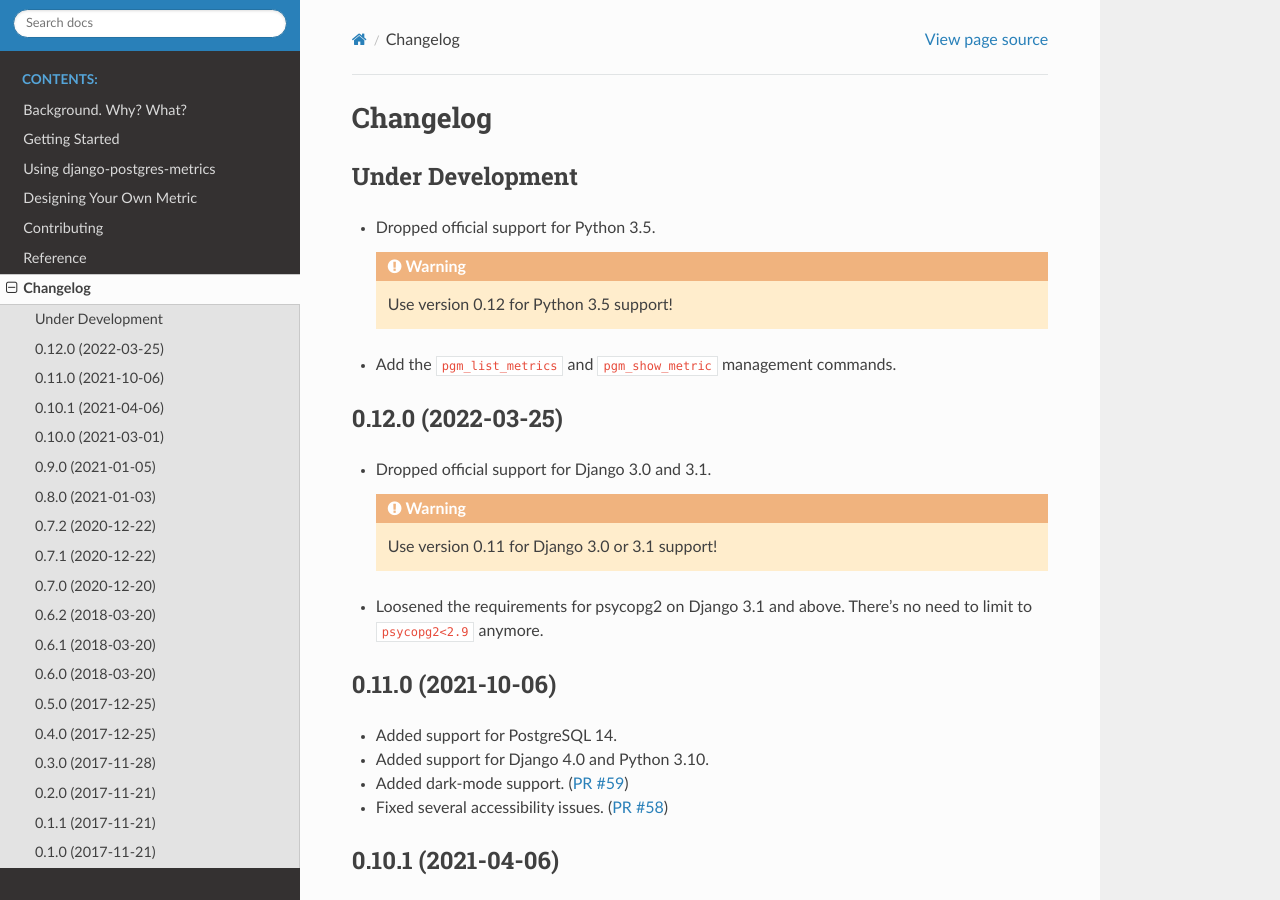
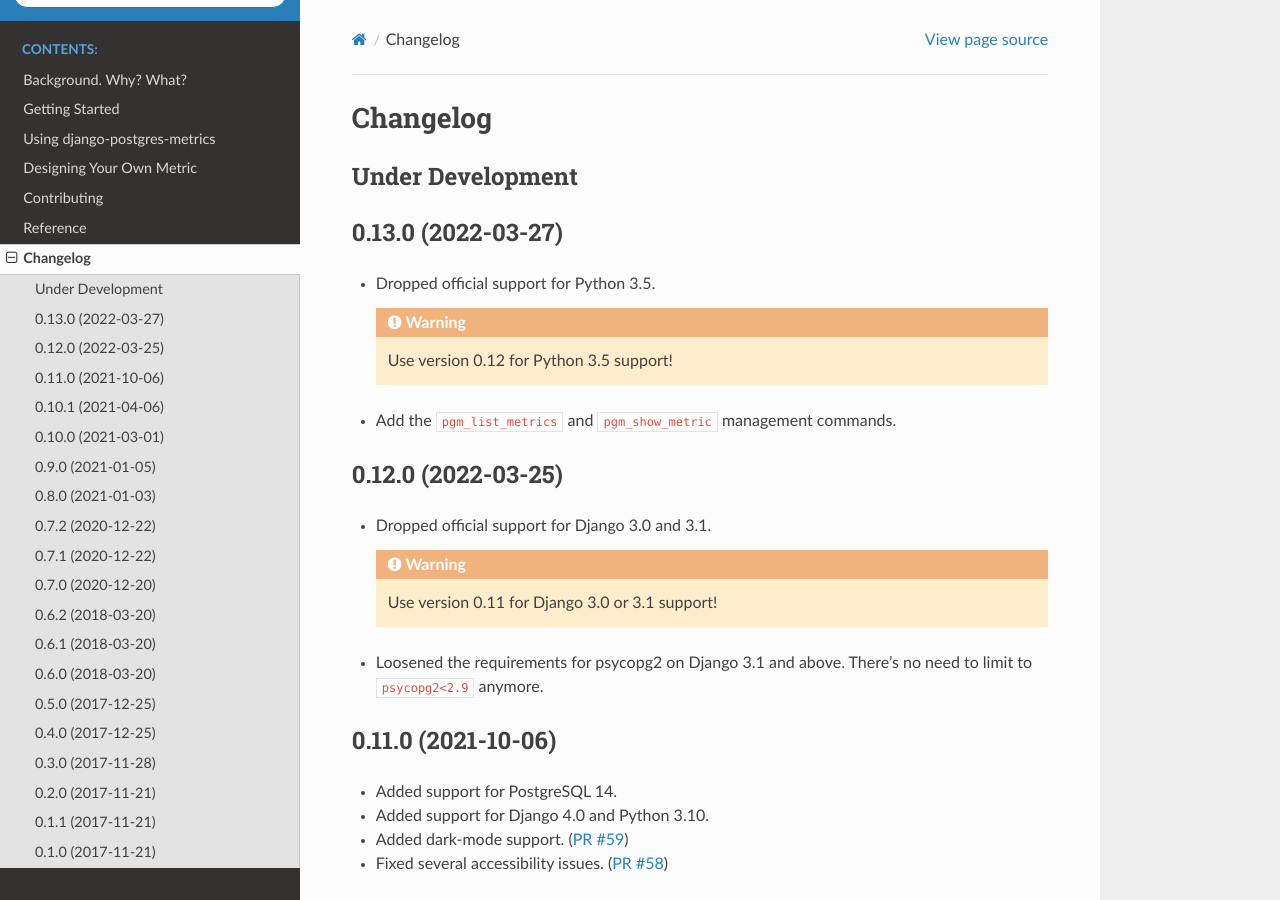
Before and after one commit to django-postgres-metrics/django-postgres-metrics, a Sphinx documentation site: the page built from docs/source/changelog.rst, in a window 1280 px wide and 900 px high. Built offline with Sphinx 7.4.7 and the Read the Docs theme 2.0.0, drawn with Linux system fonts in a browser that asks for light colours; pages that are not in the unit, such as notebooks, are missing from menus; the version number could not be read and is left out.

Commit message:
Release 0.13.0

```diff
--- a/docs/source/changelog.rst
+++ b/docs/source/changelog.rst
@@ -6,6 +6,9 @@
 
 Under Development
 =================
+
+0.13.0 (2022-03-27)
+===================
 
 * Dropped official support for Python 3.5.
 
--- a/docs/source/designing-your-own.rst
+++ b/docs/source/designing-your-own.rst
@@ -57,6 +57,7 @@
    The actual SQL you want to run. The ``{ORDER_BY}`` part is replaced with
    ``ORDER BY 2 DESC, 1`` in the example.
 
+
 Styling Metric Output
 ---------------------
 
@@ -88,6 +89,7 @@
 django-postgres-metrics ships four pre-defined styles: ``ok``, ``warning``,
 ``critical`` and ``info`` that you can return.
 
+
 Styling Record Items
 ~~~~~~~~~~~~~~~~~~~~
 
```
